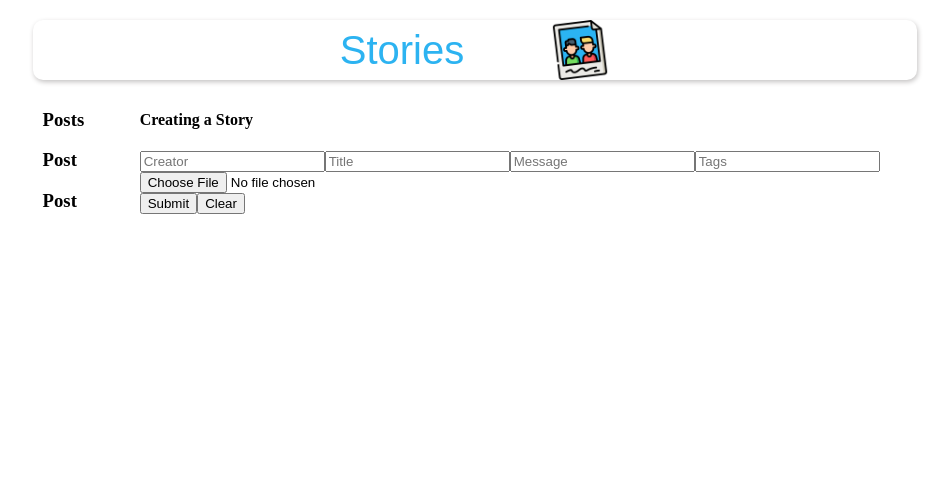
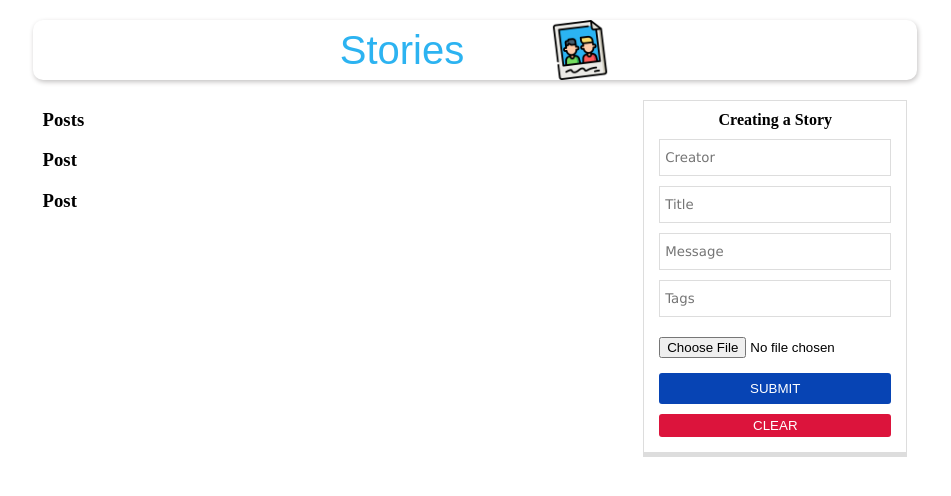
Before and after one commit to Asadfaraz/stories-mern-app, a React (Create React App) app in the folder client/: page / in a window 1280 px wide. Shown: the top 496 px of the page, without its empty margins (165-1116 px from the left). Built offline with nearby package versions, Linux system fonts and the light colour scheme; no server answers.

Commit message:
form style done

```diff
--- a/client/src/components/Form/Form.js
+++ b/client/src/components/Form/Form.js
@@ -1,5 +1,6 @@
 import React, { useState } from "react";
 import FileBase64 from "react-file-base64";
+import classes from "./formStyle.module.css";
 
 const Form = () => {
   // useSTate hook
@@ -20,7 +21,7 @@ const Form = () => {
   };
 
   return (
-    <section>
+    <>
       <form autoComplete="off" noValidate onSubmit={handleSubmit}>
         <h4>Creating a Story</h4>
         <input
@@ -57,7 +58,7 @@ const Form = () => {
         />
 
         {/* file input */}
-        <div>
+        <div className={classes.filediv}>
           <FileBase64
             type="file"
             multiple={false}
@@ -71,7 +72,7 @@ const Form = () => {
         <input type="submit" value="Submit" />
         <input type="button" value="Clear" onClick={clear} />
       </form>
-    </section>
+    </>
   );
 };
 
--- a/client/src/components/Form/formStyle.module.css
+++ b/client/src/components/Form/formStyle.module.css
@@ -0,0 +1,60 @@
+form {
+  /* background-color: brown; */
+  width: 50%;
+  padding: 0 15px 10px 15px;
+  margin: 10px 0 0 auto;
+  display: flex;
+  flex-direction: column;
+
+  border: 1px solid rgb(221, 221, 221);
+  border-bottom-width: 5px;
+}
+form h4 {
+  text-align: center;
+  margin: 10px;
+}
+form input[type="text"] {
+  padding: 10px 5px;
+  margin-bottom: 10px;
+
+  font-family: Verdana, Geneva, Tahoma, sans-serif;
+  border: 1px solid rgb(221, 221, 221);
+}
+form input[type="text"]:focus {
+  border-color: crimson;
+  outline: none;
+}
+
+.filediv {
+  margin: 10px 0;
+}
+
+form input[type="submit"] {
+  padding: 8px;
+  margin: 5px 0;
+
+  color: white;
+  text-transform: uppercase;
+  background-color: rgb(7, 68, 180);
+  border: none;
+  border-radius: 3px;
+  cursor: pointer;
+}
+form input[type="submit"]:hover {
+  background-color: rgb(4, 45, 121);
+}
+
+form input[type="button"] {
+  padding: 4px;
+  margin: 5px 0;
+
+  color: white;
+  text-transform: uppercase;
+  background-color: crimson;
+  border: none;
+  border-radius: 3px;
+  cursor: pointer;
+}
+form input[type="button"]:hover {
+  background-color: rgb(146, 11, 38);
+}
```
